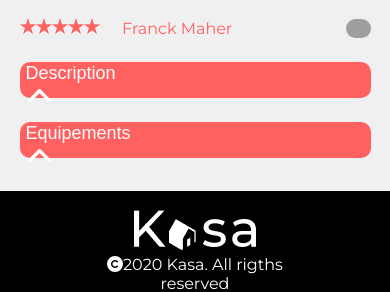
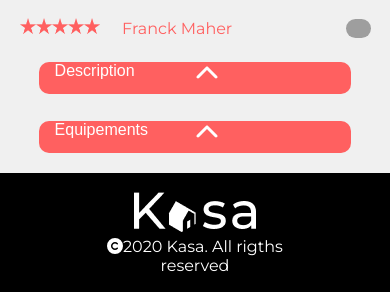
Before and after one commit to FabienCosta/kasa, a React (Create React App) app: page /lodging/0979876d in a window 390 px wide. Shown: the part 481-773 px from the top of the page. Built offline with nearby package versions, Linux system fonts and the light colour scheme; grey boxes are pictures that could not be loaded.

Commit message:
collapsed component re-use, add style for responsive

```diff
--- a/src/components/Collapse.js
+++ b/src/components/Collapse.js
@@ -3,7 +3,7 @@ import React, { useState } from "react";
 import { FontAwesomeIcon } from "@fortawesome/react-fontawesome";
 import { faChevronUp, faChevronDown } from "@fortawesome/free-solid-svg-icons";
 
-const Collapseoo = ({ data, content }) => {
+const Collapse = ({ data, content }) => {
   // console.log(data);
   // console.log(equipement);
   const [openIndex, setOpenIndex] = useState(null);
@@ -24,4 +24,4 @@ const Collapseoo = ({ data, content }) => {
   );
 };
 
-export default Collapseoo;
+export default Collapse;
--- a/src/components/Collapsed.js
+++ b/src/components/Collapsed.js
@@ -2,34 +2,28 @@ import React, { useState } from "react";
 import { FontAwesomeIcon } from "@fortawesome/react-fontawesome";
 import { faChevronUp, faChevronDown } from "@fortawesome/free-solid-svg-icons";
 
-const Collaosep = ({ data, content, description, equipements }) => {
-  const [isDescriptionCollapsed, setIsDescriptionCollapsed] = useState(true);
-  const [isEquipmentCollapsed, setIsEquipmentCollapsed] = useState(true);
+const Collapsed = ({ data, content }) => {
+  const [isOpen, setIsOpen] = useState(true);
 
-  const toggleDescriptionCollapse = () => {
-    setIsDescriptionCollapsed(!isDescriptionCollapsed);
-  };
-
-  const toggleEquipmentCollapse = () => {
-    setIsEquipmentCollapsed(!isEquipmentCollapsed);
+  const toggleOpen = () => {
+    setIsOpen(!isOpen);
   };
 
   return (
     <div className="col">
       <div className="col-box">
-        <button onClick={toggleDescriptionCollapse} className="col-box-button">
-          <span className="col-box-title">{description.title}</span>
+        <button onClick={toggleOpen} className="col-box-button">
+          <span className="col-box-title">{data}</span>
 
           <FontAwesomeIcon
-            icon={isDescriptionCollapsed ? faChevronUp : faChevronDown}
+            icon={isOpen ? faChevronUp : faChevronDown}
             className="col-box-icon"
           />
         </button>
-        {!isDescriptionCollapsed && (
-          <div className="col-box-text">{data.description}</div>
-        )}
+        {!isOpen && <div className="col-box-text">{content}</div>}
       </div>
-      <div className="col-box">
+
+      {/* <div className="col-box">
         <button onClick={toggleEquipmentCollapse} className="col-box-button">
           <span className="col-box-title">{equipements.title}</span>
 
@@ -39,9 +33,9 @@ const Collaosep = ({ data, content, description, equipements }) => {
           />
         </button>
         {!isEquipmentCollapsed && <div className="col-box-text">{content}</div>}
-      </div>
+      </div> */}
     </div>
   );
 };
 
-export default Collaosep;
+export default Collapsed;
--- a/src/pages/About.js
+++ b/src/pages/About.js
@@ -1,23 +1,27 @@
 import React from "react";
 import Header from "../components/Header";
 import Footer from "../components/Footer";
-import Collapse from "../components/Collapse";
+// import Collapse from "../components/Collapse";
 import data from "../data/collapses.json";
+import Collapsed from "../components/Collapsed";
 
 const About = () => {
   return (
     <div>
       <Header />
       <div className="collapse-banner"></div>
+
+      <div className="collapse-value">
         {data.map((item, index) => {
           return (
-          <Collapse
+            <Collapsed
               key={index}
               data={data[index].title}
               content={data[index].content}
             />
           );
         })}
+      </div>
 
       <Footer />
     </div>
--- a/src/pages/Lodging.js
+++ b/src/pages/Lodging.js
@@ -11,24 +11,19 @@ const Lodging = () => {
   // permet de recuperer la bonne fiche par l'id
   const { id } = useParams();
   const logement = datalodging.find((logement) => logement.id === id);
-  const description = {
-    title: "Description",
-  };
-  const equipements = {
-    title: "Equipements",
-  };
+  const equipements = logement.equipments.map((equipement) => {
+    return <li>{equipement}</li>;
+  });
 
   return (
     <div>
       <Header />
       <Carrousel slides={logement.pictures} />
       <RentalInfo logement={logement} />
-      <Collapsed
-        data={logement}
-        description={description}
-        equipements={equipements}
-        content={logement.equipments}
-      />
+      <div className="lodging-box">
+        <Collapsed data={"Description"} content={logement.description} />
+        <Collapsed data={"Equipements"} content={equipements} />
+      </div>
       <Footer />
     </div>
   );
--- a/src/styles/components/carrousel.scss
+++ b/src/styles/components/carrousel.scss
@@ -32,6 +32,12 @@
 }
 
 // ? Responsive
+@media screen and (min-width: 1550px) {
+  .carrousel-img {
+    width: 110em;
+  }
+}
+
 @media screen and (max-width: 768px) {
   .carrousel-img {
     height: 15em;
--- a/src/styles/components/collapsed.scss
+++ b/src/styles/components/collapsed.scss
@@ -1,14 +1,26 @@
+.lodging-box {
+  display: grid;
+  grid-template-columns: 1fr 1fr;
+
+  @media screen and (max-width: 768px) {
+    grid-template-columns: 1fr;
+  }
+}
+
+.collapse-value {
+  margin: auto;
+  width: 70%;
+}
+
 .col {
-  display: grid;
-  grid-gap: 100px;
   margin: 2% auto 5% auto;
   grid-template-columns: 1fr 1fr;
-  width: 90%;
+  width: 80%;
 
   &-box {
     &-button {
       text-align: start;
-      font-size: large;
+      font-size: 1em;
       background-color: #ff6060;
       color: white;
       width: 100%;
@@ -41,7 +53,12 @@
 
     &-box {
       &-button {
+        display: grid;
+        grid-template-columns: 1fr 1fr;
+        display: grid;
         height: 2em;
+        font-size: 1em;
+        padding: 0% 5% 0% 5%;
       }
     }
   }
```
Lines whose indentation alone changed are shown as unchanged.
